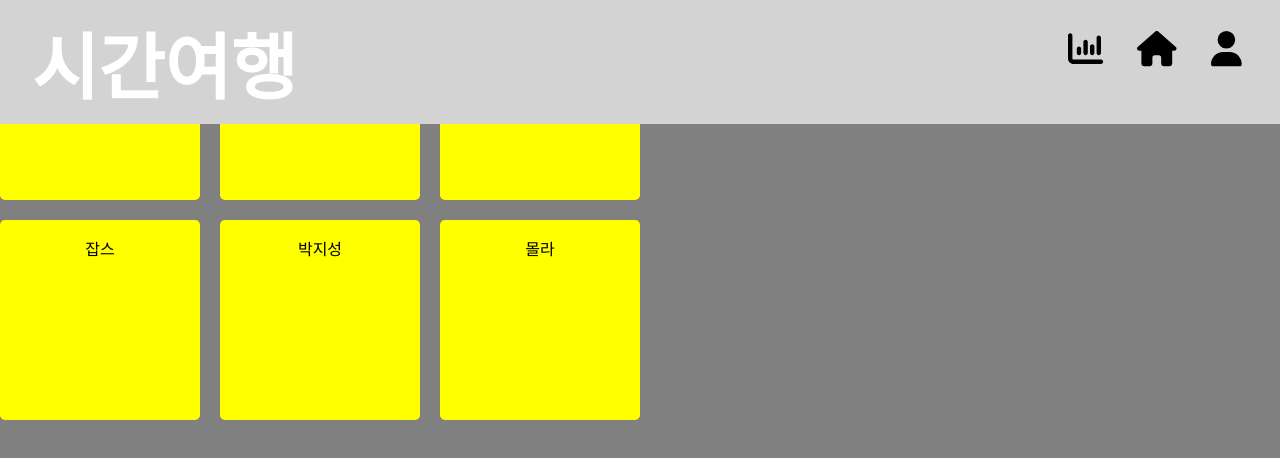
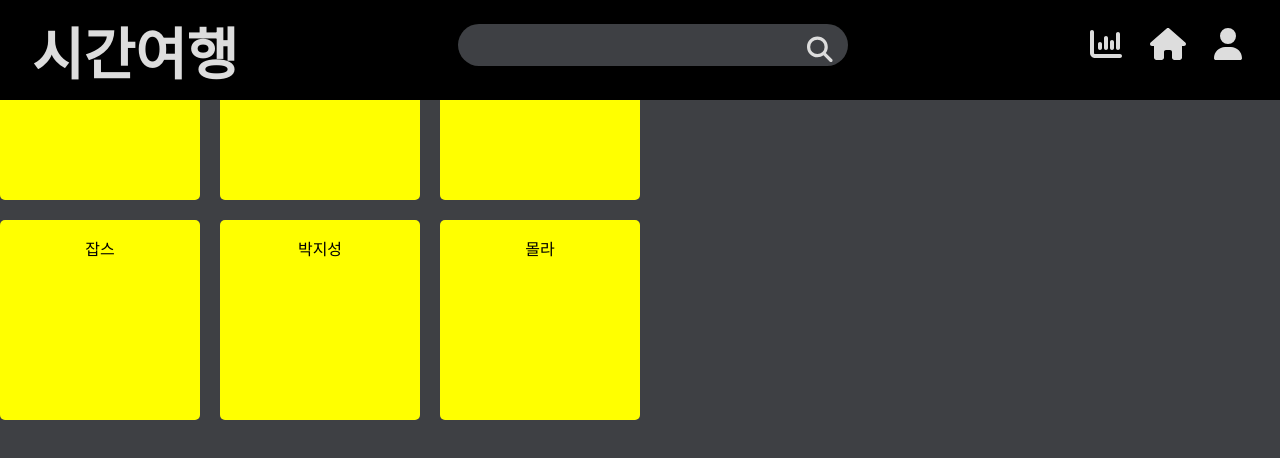
Before and after one commit to SoHotHackathon/timetraveler, a React (Create React App) app: page /MainPage in a window 1280 px wide. Shown: the top 458 px of the page. Built offline with nearby package versions, Linux system fonts and the light colour scheme.

Commit message:
edit Header

```diff
--- a/src/pages/Component/Header/Header.js
+++ b/src/pages/Component/Header/Header.js
@@ -1,7 +1,7 @@
 import React from 'react';
 import './Header.scss';
 import { FontAwesomeIcon } from '@fortawesome/react-fontawesome';
-import { faHouse, faUser, faChartColumn } from '@fortawesome/free-solid-svg-icons';
+import { faMagnifyingGlass, faHouse, faUser, faChartColumn } from '@fortawesome/free-solid-svg-icons';
 import { useNavigate, useLocation } from 'react-router-dom';
 
 
@@ -18,6 +18,12 @@ function Header() {
   return (
     <header>
       <h1>시간여행</h1>
+      {(location.pathname!=='/MainPage') ? null : (
+        <div className='inputBox'>
+          <button className='inputBtn'><FontAwesomeIcon icon={faMagnifyingGlass} /></button>
+          <input className='inputField'/>
+        </div>
+      )}
       <div className='buttonGroup'>
         {(location.pathname!=='/') ? null : (
           <button className='start' onClick={navigateToMain}>시작하기</button>
--- a/src/pages/Component/Header/Header.scss
+++ b/src/pages/Component/Header/Header.scss
@@ -1,5 +1,5 @@
 header {
-    background-color: lightgray;
+    background-color: black;
     display: flex;
     flex-direction: row;
     justify-content: space-between;
@@ -8,29 +8,63 @@ header {
     top: 0; left: 0; right: 0;
 
     h1 {
-        font-size: 4.5rem;
+        font-size: 3.5rem;
         font-weight: bold;
-        color: white;
+        color: #DDDDDD;
         margin: 0;
+    }
+
+    .inputBox {
+        position: relative;
+    }
+
+    .inputField {
+        font-size: 1.6rem;
+        width: 25vw;
+        font-weight: bold;
+        background-color: #3e4044;
+        color: #DDDDDD;
+        border-radius: 2rem;
+        border: none;
+        height: 2.5rem;
+        padding-right: 3.2rem;
+        padding-left: 1.2rem;
+        margin-top: 0.9rem;
+        outline: none;
+    }
+
+    .inputBtn {
+        background-color: transparent;
+        border: none;
+        font-size: 1.6rem;;
+        position: absolute;
+        color: #DDDDDD;
+        top: 50%;
+        transform: translateY(-50%);
+        right: 10px;
+        cursor: pointer;
     }
 
     button.start {
         font-size: 1.6rem;
         font-weight: bold;
-        background-color: #333333;
-        color: #FFBB00;
-        border-radius: 2rem;
+        background-color: #DDDDDD;
+        color: #a68b5a;
+        border-radius: 1.6rem;
         border: none;
-        height: 3rem;
-        padding: 0 1.4rem;
-        margin-top: 1.2rem;
+        height: 2.2rem;
+        padding: 0.2rem 1rem;
+        margin-top: 1rem;
+        cursor: pointer;
     }
 
     button.iconBtn {
         background-color: transparent;
+        color: #DDDDDD;
         border: none;
-        font-size: 2.2rem;;
-        margin-left: 1.4rem;
-        margin-top: 1.2rem;
+        font-size: 2rem;;
+        margin-left: 1rem;
+        margin-top: 1rem;
+        cursor: pointer;
     }
 }
--- a/src/pages/StartPage/StartPage.scss
+++ b/src/pages/StartPage/StartPage.scss
@@ -1,12 +1,12 @@
 body {
-    background-color: gray;
+    background-color: #3e4044;
 }
 
 .scrollMark {
-    color: #333333;
+    color: white;
     font-size: 1.8rem;
     margin-top: 20rem;
-    position: relative;
+    // position: relative;
 }
 
 .introTxt.first {
@@ -14,6 +14,7 @@ body {
 }
 
 .introTxt {
+    color: white;
     font-size: 2.5rem;
     font-weight: bold;
     margin: 50rem 0;
```
